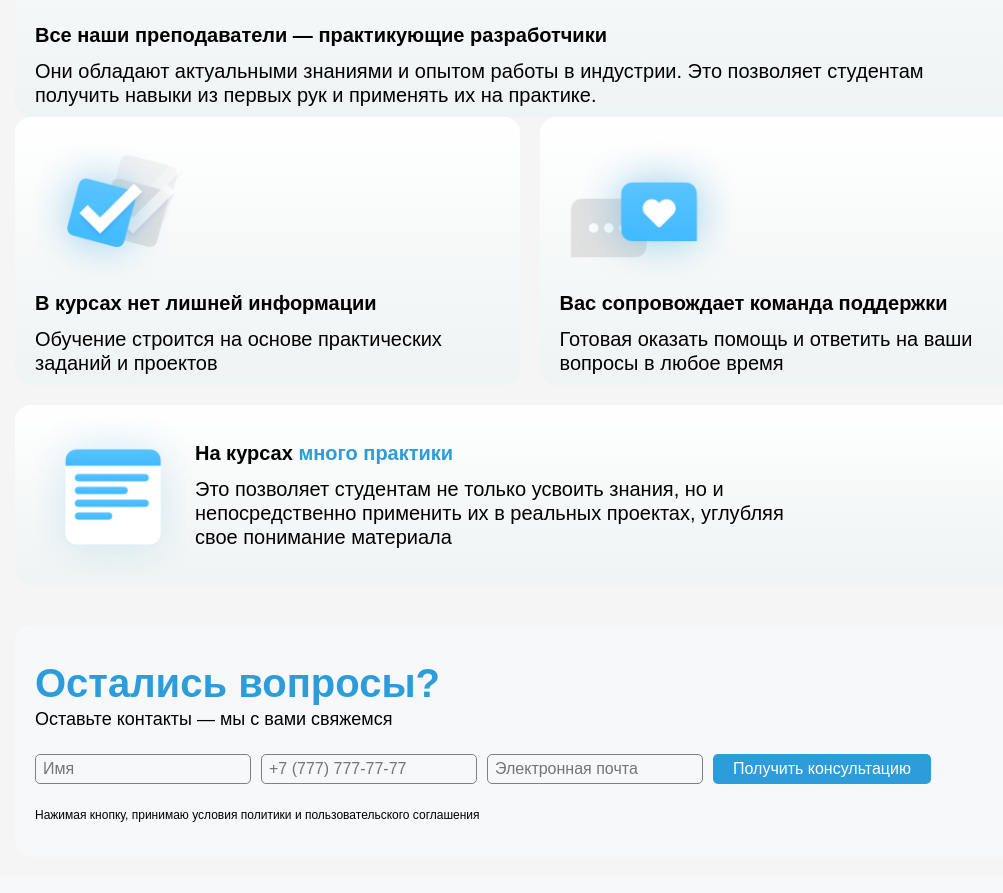
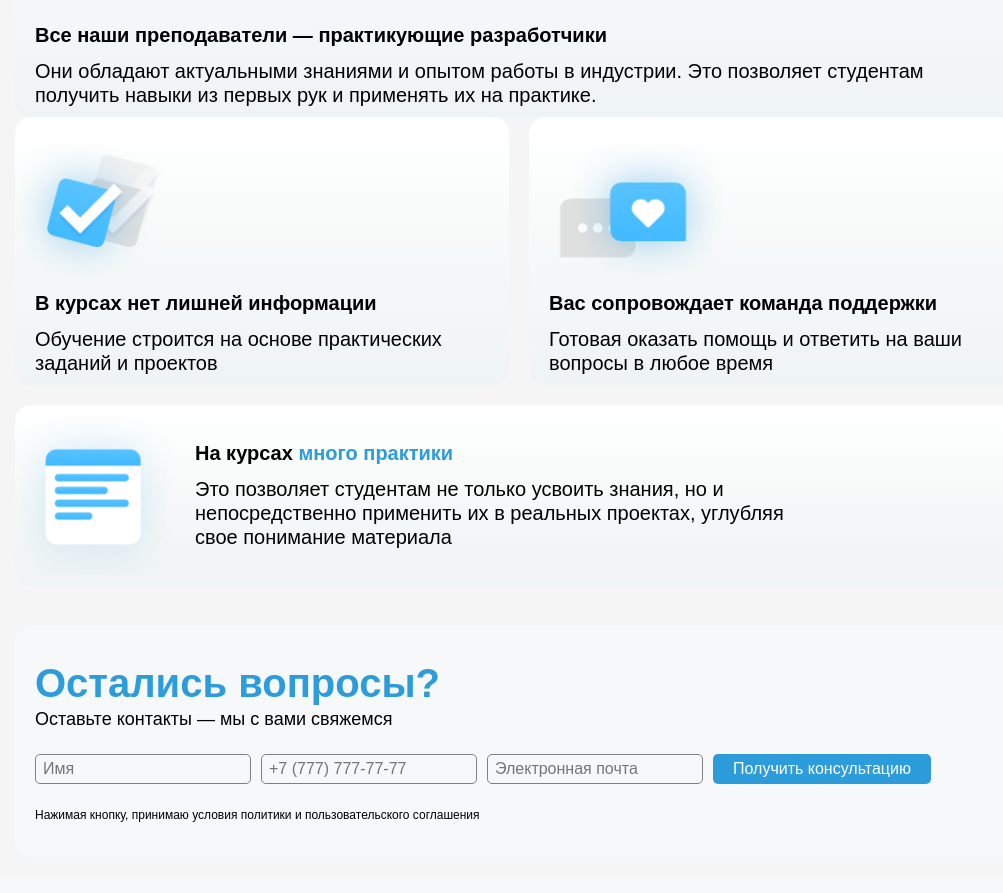
Before and after one commit to Ansar1337/LearningManager, a Vue app: page / in a window 1280 px wide. Shown: the part 957-1850 px from the top of the page, without its empty margins (121-1124 px from the left). Built offline with nearby package versions, Linux system fonts and the light colour scheme; no server answers.

Commit message:
fix(layout): correct icon display on main page

```diff
--- a/src/pages/Index.vue
+++ b/src/pages/Index.vue
@@ -127,6 +127,8 @@ const assetsUrl = new URL('@/assets', import.meta.url).href;
 }
 
 .back-holder.checkbox-icon {
+  position: relative;
+  left: -20px;
   background-position: -5px center;
   width: 180px;
   height: 164px;
@@ -144,6 +146,8 @@ const assetsUrl = new URL('@/assets', import.meta.url).href;
 }
 
 .back-holder.calendar-icon {
+  position: relative;
+  left: -20px;
   flex-basis: 160px;
   flex-shrink: 0;
   height: 160px;
@@ -341,7 +345,7 @@ const assetsUrl = new URL('@/assets', import.meta.url).href;
 }
 
 .content-about-right-top-left {
-  flex-basis: 50%;
+  flex-basis: 45%;
   flex-grow: 1;
   min-width: 344px;
   background: linear-gradient(180deg, #FFFFFF 0%, #EEF3F3 100%);
@@ -350,7 +354,7 @@ const assetsUrl = new URL('@/assets', import.meta.url).href;
 }
 
 .content-about-right-top-right {
-  flex-basis: calc(50% - 21px);
+  flex-basis: 45%;
   flex-grow: 1;
   min-width: 344px;
   background: linear-gradient(180deg, #FFFFFF 0%, #EEF3F3 100%);
```
